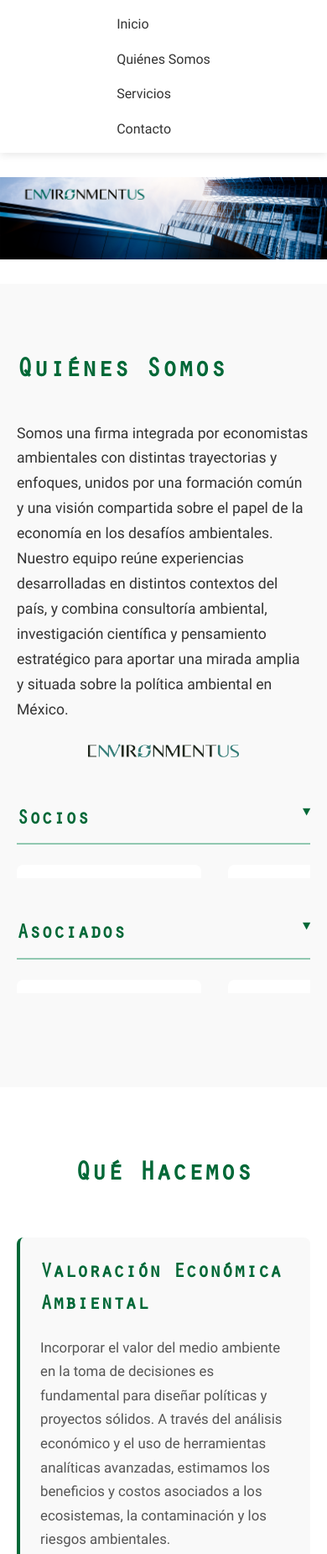
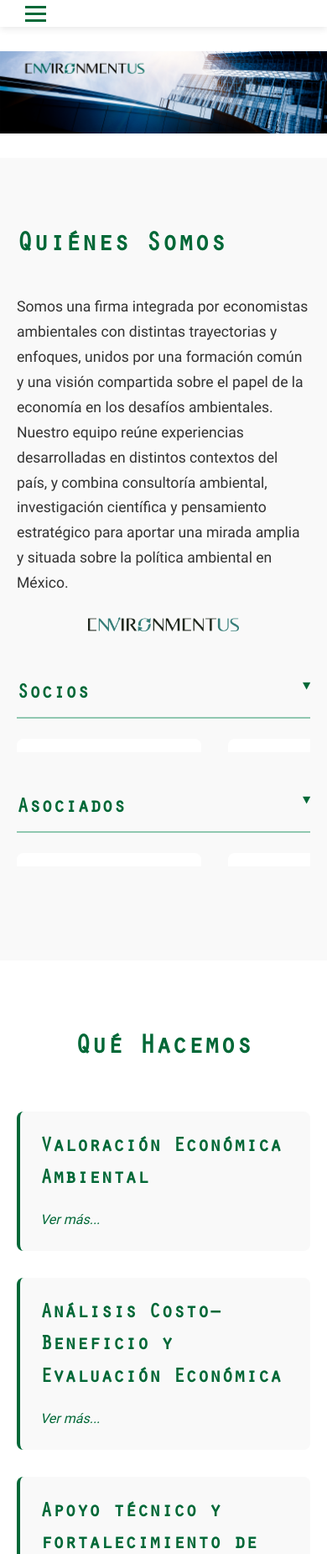
Before and after one commit to smenesesr/environmentus-website, a plain HTML site: page index.html in a window 390 px wide. Shown: the top 1851 px of the page at 84% size. Drawn offline with Linux system fonts and the light colour scheme.

Commit message:
Add mobile improvements: hamburger menu, full-width text, simplified services

```diff
--- /dev/null
+++ b/index.fld/colorschememapping.xml
@@ -0,0 +1,2 @@
+<?xml version="1.0" encoding="UTF-8" standalone="yes"?>
+<a:clrMap xmlns:a="http://schemas.openxmlformats.org/drawingml/2006/main" bg1="lt1" tx1="dk1" bg2="lt2" tx2="dk2" accent1="accent1" accent2="accent2" accent3="accent3" accent4="accent4" accent5="accent5" accent6="accent6" hlink="hlink" folHlink="folHlink"/>
--- /dev/null
+++ b/index.fld/filelist.xml
@@ -0,0 +1,6 @@
+<xml xmlns:o="urn:schemas-microsoft-com:office:office">
+ <o:MainFile HRef="../index.html"/>
+ <o:File HRef="themedata.thmx"/>
+ <o:File HRef="colorschememapping.xml"/>
+ <o:File HRef="filelist.xml"/>
+</xml>
--- a/index.html
+++ b/index.html
@@ -9,6 +9,11 @@
 <body>
     <nav class="navbar">
         <div class="container">
+            <button class="menu-toggle" aria-label="Toggle menu">
+                <span></span>
+                <span></span>
+                <span></span>
+            </button>
             <ul class="nav-menu">
                 <li><a href="#inicio">Inicio</a></li>
                 <li><a href="#quienes-somos">Quiénes Somos</a></li>
@@ -234,6 +239,24 @@
     </footer>
 
     <script>
+        // Hamburger menu
+        const menuToggle = document.querySelector('.menu-toggle');
+        const navMenu = document.querySelector('.nav-menu');
+
+        menuToggle.addEventListener('click', function() {
+            this.classList.toggle('active');
+            navMenu.classList.toggle('active');
+        });
+
+        // Close menu when clicking a link
+        document.querySelectorAll('.nav-menu a').forEach(link => {
+            link.addEventListener('click', function() {
+                menuToggle.classList.remove('active');
+                navMenu.classList.remove('active');
+            });
+        });
+
+        // Service toggles
         document.querySelectorAll('.toggle-services').forEach(button => {
             button.addEventListener('click', function() {
                 const serviceList = this.nextElementSibling;
@@ -242,6 +265,7 @@
             });
         });
 
+        // Team section toggles
         document.querySelectorAll('.toggle-team').forEach(heading => {
             heading.addEventListener('click', function() {
                 const teamContent = this.nextElementSibling;
@@ -250,6 +274,7 @@
             });
         });
 
+        // Bio toggles
         document.querySelectorAll('.toggle-bio').forEach(specialty => {
             specialty.addEventListener('click', function() {
                 const bioText = this.nextElementSibling;
--- a/style.css
+++ b/style.css
@@ -57,6 +57,38 @@ h1, h2, h3, h4, h5, h6 {
     justify-content: center;
     align-items: center;
     padding: 1rem 20px;
+    position: relative;
+}
+
+.menu-toggle {
+    display: none;
+    flex-direction: column;
+    gap: 5px;
+    background: none;
+    border: none;
+    cursor: pointer;
+    padding: 10px;
+    position: absolute;
+    left: 20px;
+}
+
+.menu-toggle span {
+    width: 25px;
+    height: 3px;
+    background: #006837;
+    transition: 0.3s;
+}
+
+.menu-toggle.active span:nth-child(1) {
+    transform: rotate(45deg) translate(7px, 7px);
+}
+
+.menu-toggle.active span:nth-child(2) {
+    opacity: 0;
+}
+
+.menu-toggle.active span:nth-child(3) {
+    transform: rotate(-45deg) translate(7px, -7px);
 }
 
 .logo-section {
@@ -534,9 +566,35 @@ footer .container {
 }
 
 @media (max-width: 768px) {
+    .menu-toggle {
+        display: flex;
+    }
+
     .nav-menu {
+        position: absolute;
+        top: 100%;
+        left: 0;
+        right: 0;
+        background: white;
         flex-direction: column;
-        gap: 1rem;
+        gap: 0;
+        max-height: 0;
+        overflow: hidden;
+        transition: max-height 0.3s ease;
+        box-shadow: 0 4px 6px rgba(0,0,0,0.1);
+    }
+
+    .nav-menu.active {
+        max-height: 300px;
+    }
+
+    .nav-menu li {
+        border-bottom: 1px solid #eee;
+    }
+
+    .nav-menu a {
+        display: block;
+        padding: 1rem 20px;
     }
 
     .hero {
@@ -556,6 +614,14 @@ footer .container {
         gap: 1.5rem;
     }
 
+    .about-intro p {
+        max-width: 100%;
+    }
+
+    .about-logo {
+        text-align: center;
+    }
+
     .about-logo img {
         width: 180px;
     }
@@ -568,6 +634,20 @@ footer .container {
         padding: 1.5rem;
     }
 
+    .service-item p,
+    .service-item button,
+    .service-item ul {
+        display: none;
+    }
+
+    .service-item::after {
+        content: "Ver más...";
+        display: block;
+        color: #006837;
+        font-style: italic;
+        margin-top: 0.5rem;
+    }
+
     .team-member {
         min-width: 220px;
         max-width: 220px;
```
Also changed, not shown: assets/images/hero-banner.png (added), assets/images/logo-alt.jpg (added), assets/images/logo-green.jpg (added), assets/images/logo2.png (added), 4 other files.
